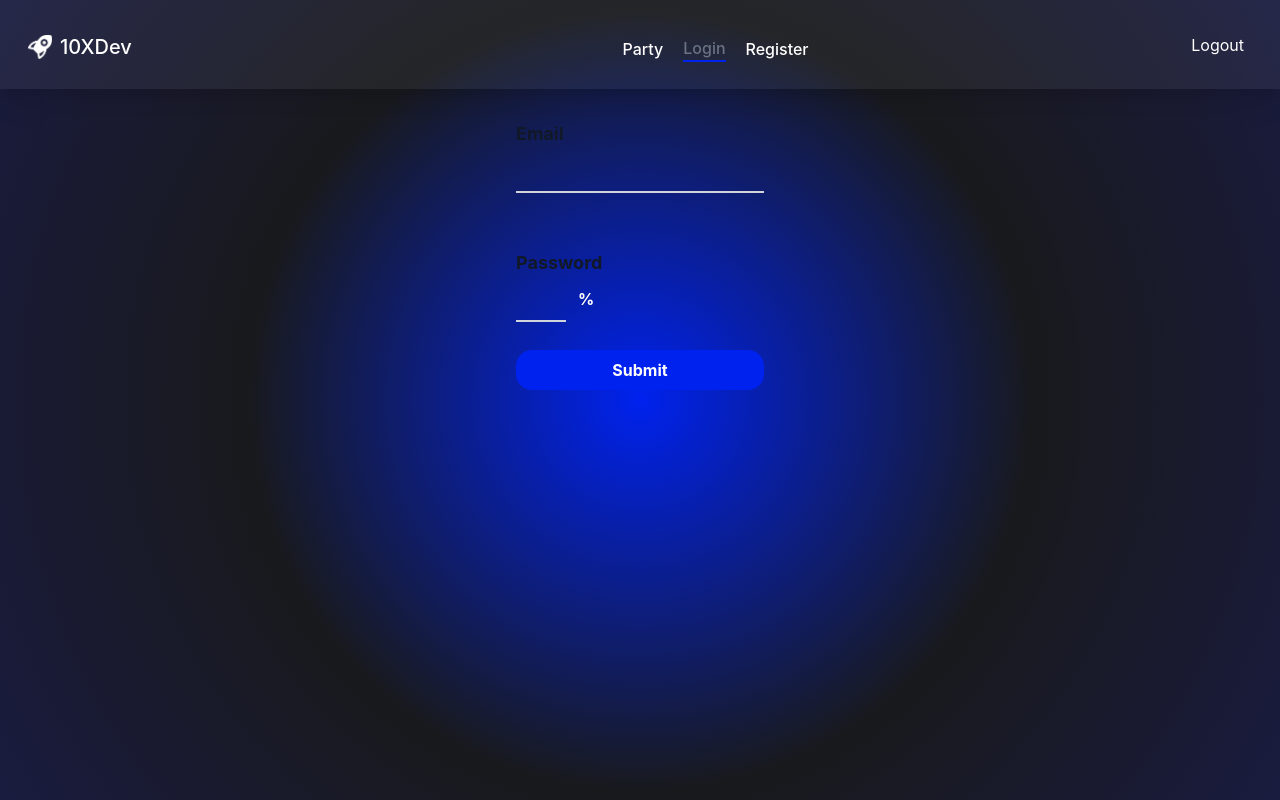
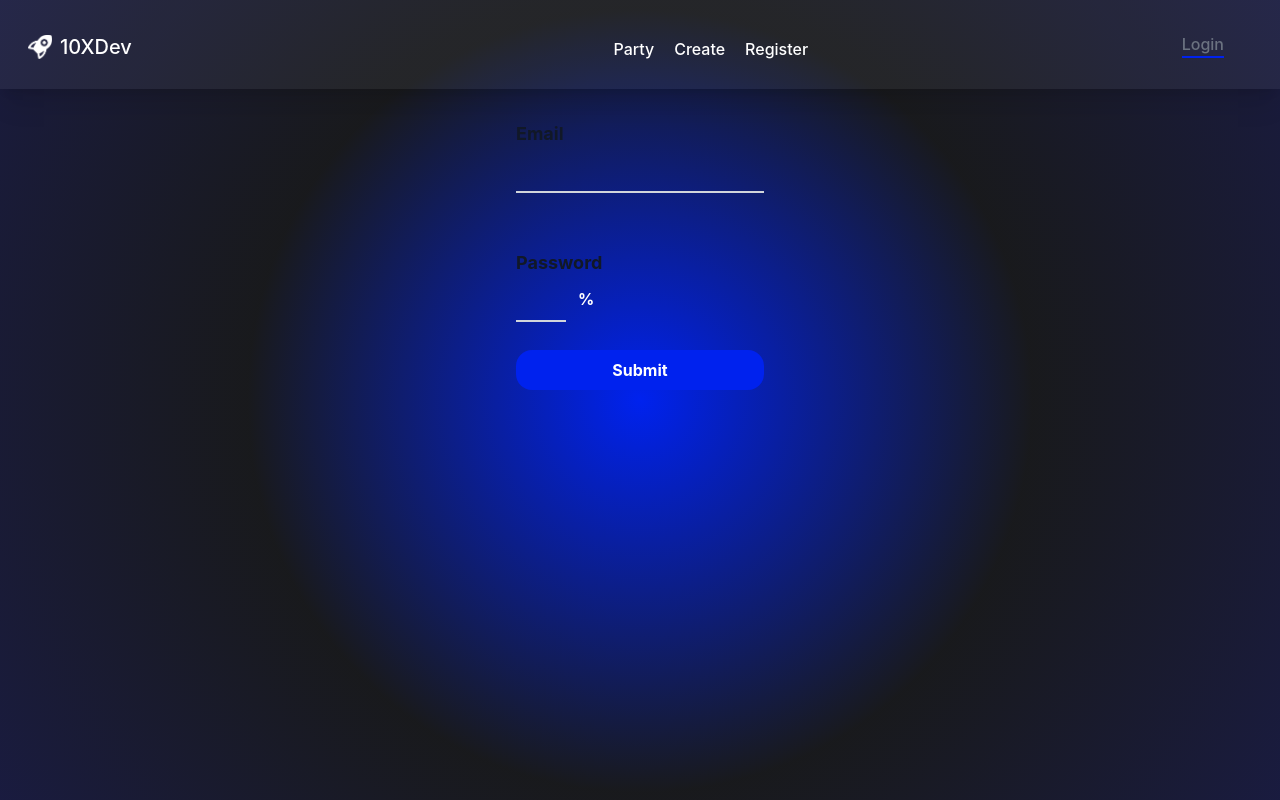
Before and after one commit to pakkaponwattanawaha/SCB10x-fullstack, a Next.js app in the folder frontend/: page /login in a window 1280 px wide. Built offline with nearby package versions, Linux system fonts and the light colour scheme.

Commit message:
feat:add logout

```diff
--- a/frontend/components/Navbar.tsx
+++ b/frontend/components/Navbar.tsx
@@ -1,11 +1,13 @@
 import { useRouter } from "next/router";
 import Link from "next/link";
 import Rocket from "public/Rocket.png";
-import { useDispatch } from "react-redux";
-import { logout } from "store/user/userSlice";
+import { useDispatch, useSelector } from "react-redux";
+import { getUserDetails, getUserState, logout } from "store/user/userSlice";
 export const Navbar = () => {
   const router = useRouter();
   const dispatch = useDispatch();
+  // dispatch(getUserDetails());
+  const { token } = useSelector(getUserState);
   const createNavLink = (label: string, endpoint: string) => {
     const activeStyle = router.pathname.endsWith(endpoint)
       ? "text-gray-500 border-b-2 border-main1"
@@ -23,6 +25,7 @@ export const Navbar = () => {
   };
   const logoutHandler = () => {
     dispatch(logout());
+    dispatch(getUserDetails());
   };
 
   return (
@@ -38,12 +41,16 @@ export const Navbar = () => {
         </Link>
         <div className="flex flex-row items-center justify-between mt-2 pl-36">
           {createNavLink("Party", "/")}
-          {createNavLink("Login", "/login")}
+          {createNavLink("Create", "/create")}
           {createNavLink("Register", "/register")}
         </div>
         <div className="flex flex-row items-center">
           <div className="flex flex-row py-2 px-4">
-            <button onClick={() => logoutHandler()}>Logout</button>
+            {token ? (
+              <button onClick={() => logoutHandler()}>Logout</button>
+            ) : (
+              <>{createNavLink("Login", "/login")}</>
+            )}
           </div>
         </div>
       </nav>
--- a/frontend/store/user/userSlice.ts
+++ b/frontend/store/user/userSlice.ts
@@ -32,14 +32,14 @@ export const userSlice = createSlice({
       action: PayloadAction<UserState>
     ) => {
       state.id = action.payload.id;
+      state.email = action.payload.email;
       state.token = action.payload.token;
-      state.email = action.payload.email;
       state.isLogin = action.payload.isLogin;
     },
     getUserDetails: (state: Draft<UserState>) => {
       if (typeof window !== "undefined") {
-        state.token = localStorage.getItem("id");
-        state.token = localStorage.getItem("email");
+        state.id = localStorage.getItem("id");
+        state.email = localStorage.getItem("email");
         state.token = localStorage.getItem("accessToken");
       }
     },
```
